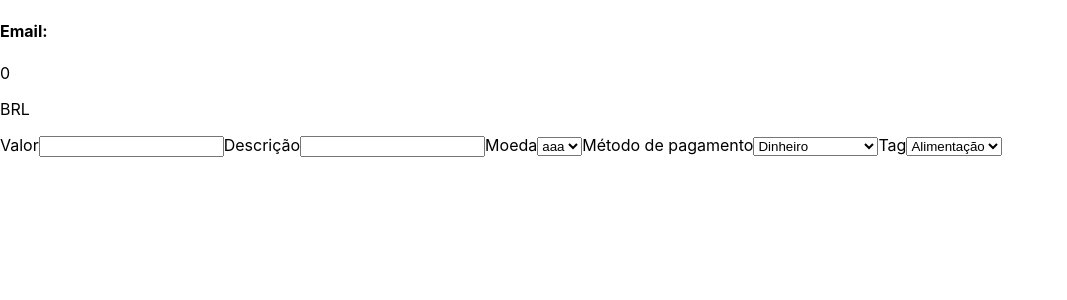
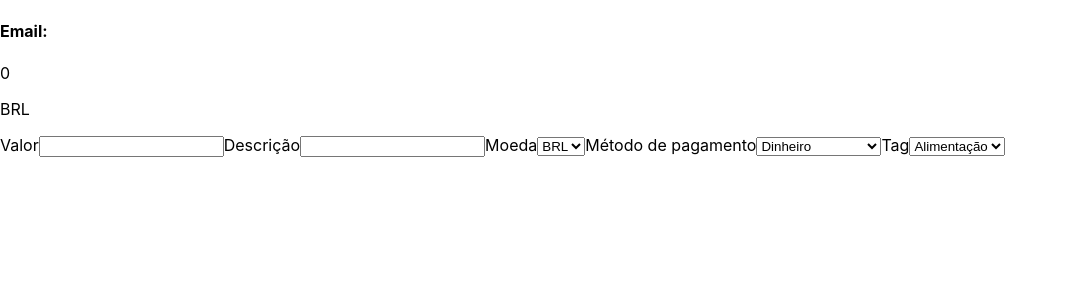
Before and after one commit to gabzzz-dias/wallet-react-redux, a React (Create React App) app: page /carteira in a window 1280 px wide. Shown: the top 300 px of the page, without its empty margins (0-1067 px from the left). Built offline with nearby package versions, Linux system fonts and the light colour scheme.

Commit message:
req 6 again

```diff
--- a/src/components/Form.js
+++ b/src/components/Form.js
@@ -6,21 +6,21 @@ class Form extends React.Component {
       <form>
         <label htmlFor="valor">
           Valor
-          <input type="text" name="valor" />
+          <input type="text" name="valor" id="valor" />
         </label>
         <label htmlFor="descricao">
           Descrição
-          <input type="text" name="descricao" />
+          <input type="text" name="descricao" id="descricao" />
         </label>
         <label htmlFor="moeda">
           Moeda
-          <select name="moeda">
-            <option>aaa</option>
+          <select name="moeda" id="moeda">
+            <option>BRL</option>
           </select>
         </label>
         <label htmlFor="pagamento">
           Método de pagamento
-          <select name="pagamento">
+          <select name="pagamento" id="pagamento">
             <option>Dinheiro</option>
             <option>Cartão de crédito</option>
             <option>Cartão de débito</option>
@@ -28,7 +28,7 @@ class Form extends React.Component {
         </label>
         <label htmlFor="tag">
           Tag
-          <select name="tag">
+          <select name="tag" id="tag">
             <option>Alimentação</option>
             <option>Lazer</option>
             <option>Trabalho</option>
```
